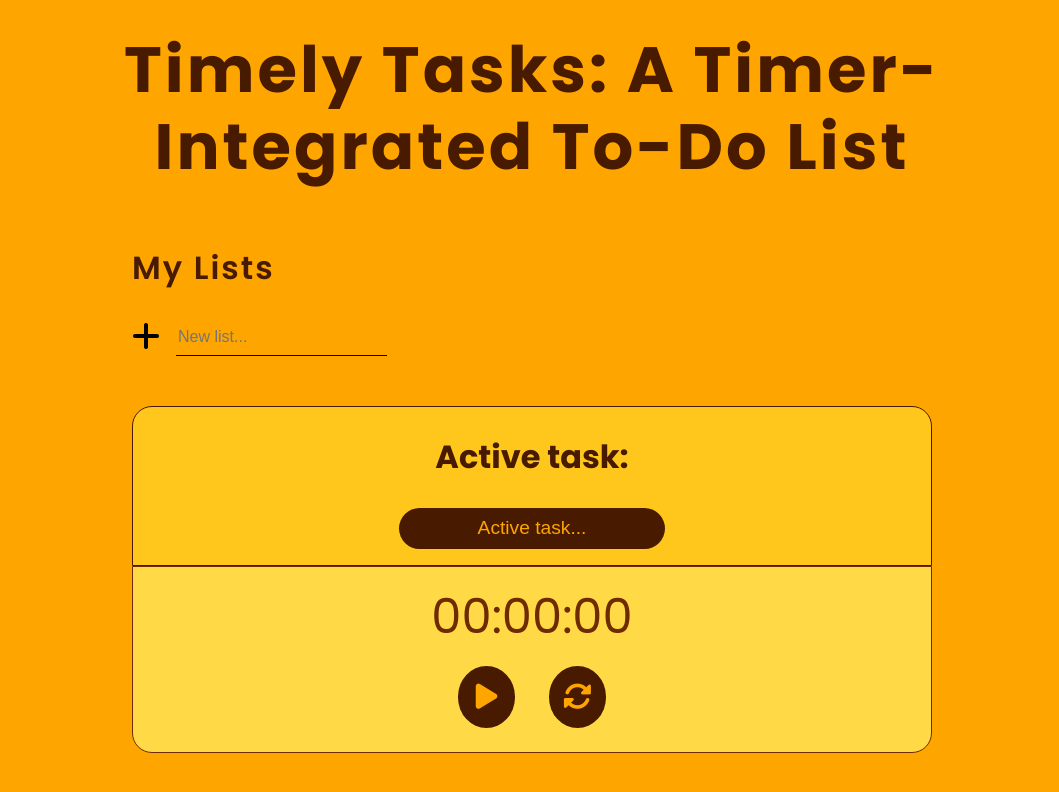
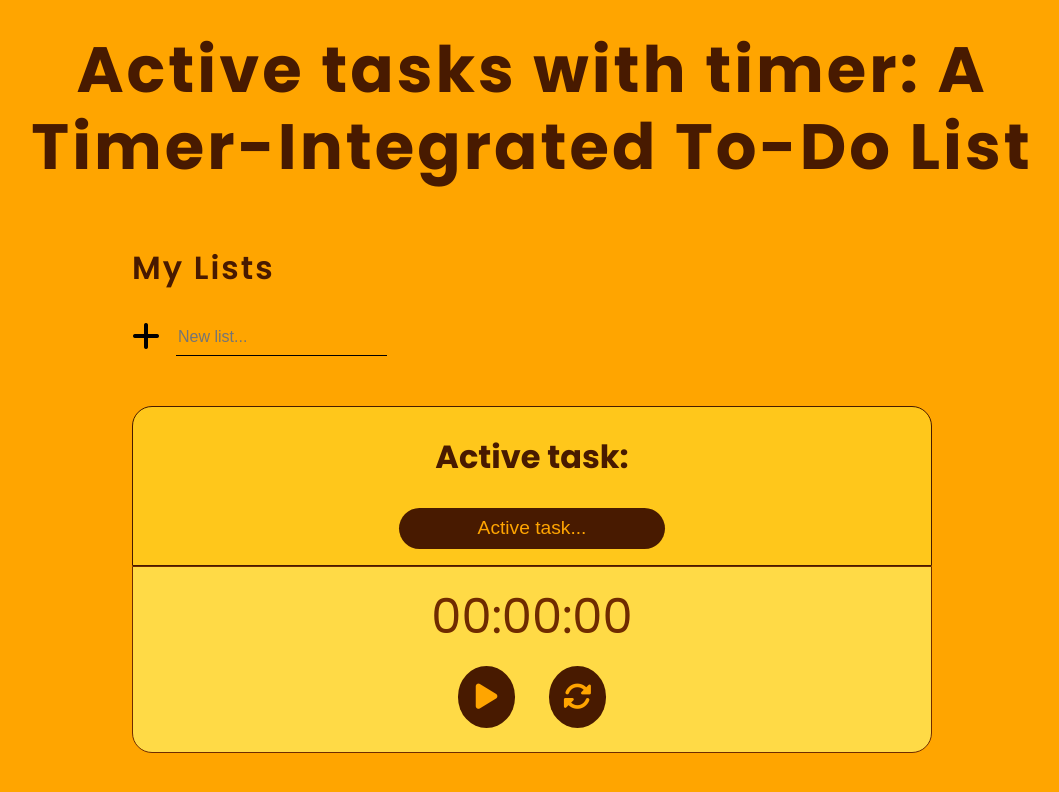
Before and after one commit to VitalikCholan/to-do-list-with-timer, a website: page index.html in a window 1280 px wide. Shown: the whole page, without its empty margins (108-1167 px from the left). Drawn offline with Linux system fonts and the light colour scheme.

Commit message:
Changed name of application

```diff
--- a/index.html
+++ b/index.html
@@ -18,7 +18,9 @@
   </head>
   <body>
     <header>
-      <h1 class="title">Timely Tasks: A Timer-Integrated To-Do List</h1>
+      <h1 class="title">
+        Active tasks with timer: A Timer-Integrated To-Do List
+      </h1>
     </header>
 
     <main>
```
